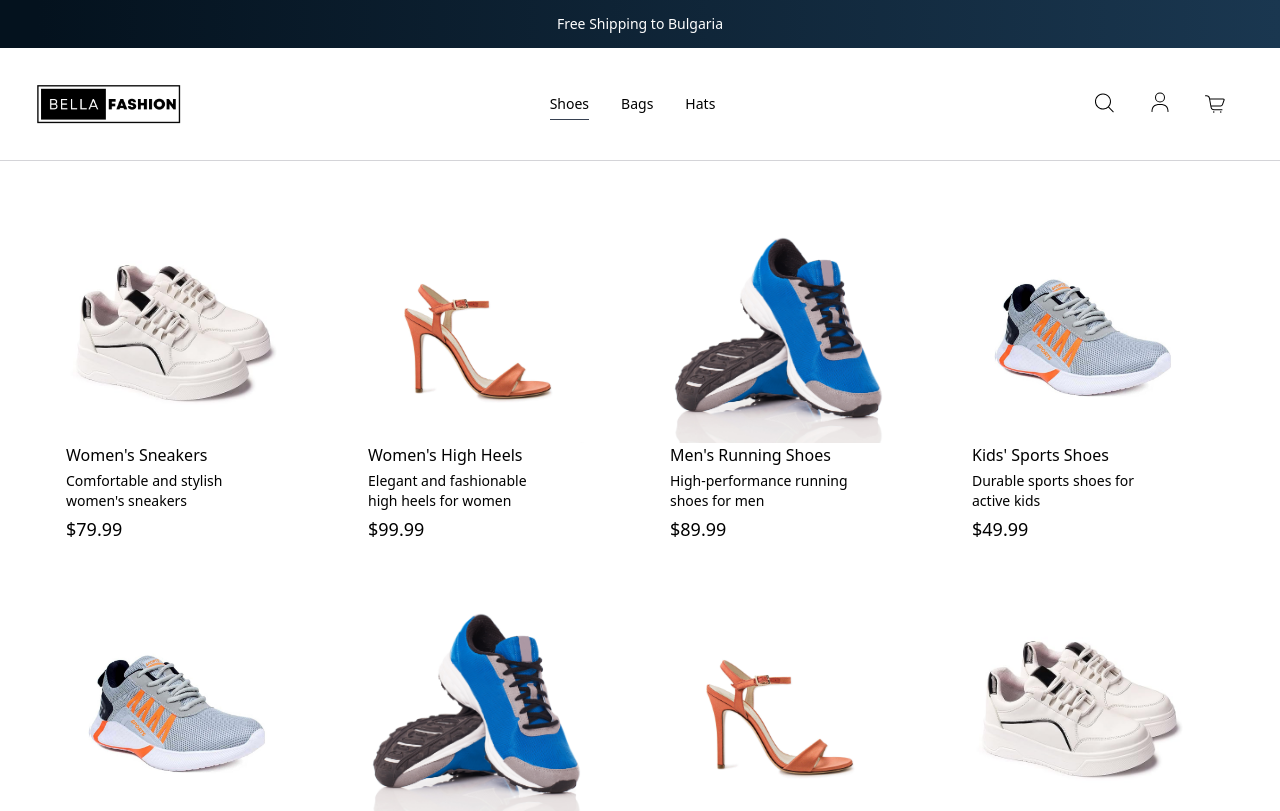
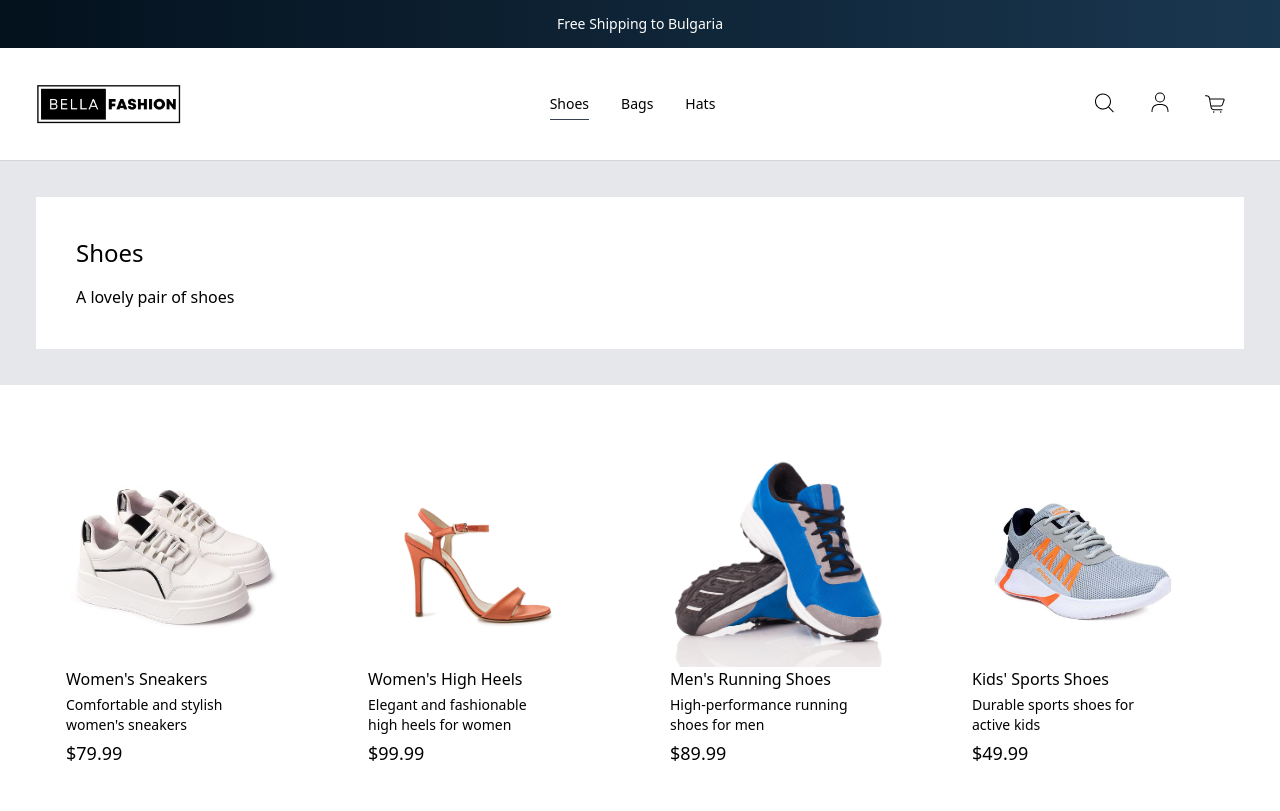
Before and after one commit to MatthewBleUK/ecommerce-site, a React (Vite) app: page / in a window 1280 px wide. Shown: the top 811 px of the page. Built offline with nearby package versions, Linux system fonts and the light colour scheme.

Commit message:
Add category description component This commit adds a basic full-width category description component.

```diff
--- a/src/App.jsx
+++ b/src/App.jsx
@@ -17,20 +17,44 @@ function App() {
                 <Routes>
                     <Route
                         path="/shoes"
-                        element={<ProductGrid category="shoes" />}
+                        element={
+                            <ProductGrid
+                                category="shoes"
+                                title="Shoes"
+                                desc=" Using mostly recycled fibers, we create sustainable shoes that combine comfort with timeless style. Step into our shoes and experience the difference of artisanal craftsmanship and eco-conscious design."
+                            />
+                        }
                     />
                     <Route
                         path="/bags"
-                        element={<ProductGrid category="bags" />}
+                        element={
+                            <ProductGrid
+                                category="bags"
+                                title="Bags"
+                                desc="Every bag is meticulously handcrafted with utmost care and attention to detail. From conceptualization to the final stitches, our skilled artisans pour their heart and soul into creating each masterpiece. We take pride in using eco-conscious materials, with a primary focus on recycled fibers and sustainable fabrics, to ensure our bags not only exude elegance but also contribute to a greener planet. "
+                            />
+                        }
                     />
                     <Route
                         path="/hats"
-                        element={<ProductGrid category="hats" />}
+                        element={
+                            <ProductGrid
+                                category="hats"
+                                title="Hats"
+                                desc="Introducing our remarkable assortment of hats, where artistry meets functionality. Handpicked materials are thoughtfully sourced, and each hat is crafted to bring you a stunning and versatile accessory. Designed to elevate your style and offer unparalleled comfort, our hats are a perfect blend of form and function."
+                            />
+                        }
                     />
 
                     <Route
                         path="/"
-                        element={<ProductGrid category="shoes" />}
+                        element={
+                            <ProductGrid
+                                category="shoes"
+                                title="Shoes"
+                                desc="A lovely pair of shoes"
+                            />
+                        }
                     />
                 </Routes>
             </Router>
--- /dev/null
+++ b/src/components/CategoryDescription.jsx
@@ -0,0 +1,14 @@
+function CategoryDescription({ title, desc }) {
+    return (
+        <div className="bg-gray-200">
+            <div className="p-9 max-w-screen-2xl mx-auto">
+                <div className="bg-white max-w-screen-2xl mx-auto p-10 py-§0">
+                    <h1 className="text-2xl mb-4">{title}</h1>
+                    <p>{desc}</p>
+                </div>
+            </div>
+        </div>
+    );
+}
+
+export default CategoryDescription;
--- a/src/components/ProductGrid.jsx
+++ b/src/components/ProductGrid.jsx
@@ -2,11 +2,12 @@ import React, { useState, useEffect } from "react";
 import productsData from "../products.json";
 import { LazyLoadImage } from "react-lazy-load-image-component";
 import "react-lazy-load-image-component/src/effects/blur.css";
+import CategoryDescription from "./CategoryDescription";
 
 const ITEMS_PER_PAGE = 16;
 const INITIAL_PAGE_COUNT = 1;
 
-function ProductGrid({ category }) {
+function ProductGrid({ category, title, desc }) {
     const [jsonData, setJsonData] = useState([]);
     const [pageCount, setPageCount] = useState(INITIAL_PAGE_COUNT);
 
@@ -30,6 +31,8 @@ function ProductGrid({ category }) {
     };
 
     return (
+        <>
+            <CategoryDescription title={title} desc={desc} />
             <div
                 id="product-grid"
                 className="max-w-screen-2xl justify-between mx-auto p-9"
@@ -51,9 +54,15 @@ function ProductGrid({ category }) {
                                     width={216}
                                     height={216}
                                 />
-                            <span className="text-base">{product.title}</span>
-                            <p className="w-3/4 text-sm my-1">{product.desc}</p>
-                            <span className="text-lg">${product.price}</span>
+                                <span className="text-base">
+                                    {product.title}
+                                </span>
+                                <p className="w-3/4 text-sm my-1">
+                                    {product.desc}
+                                </p>
+                                <span className="text-lg">
+                                    ${product.price}
+                                </span>
                             </li>
                         );
                     })}
@@ -70,6 +79,7 @@ function ProductGrid({ category }) {
                     </div>
                 )}
             </div>
+        </>
     );
 }
 export default ProductGrid;
```
Lines whose indentation alone changed are shown as unchanged.
